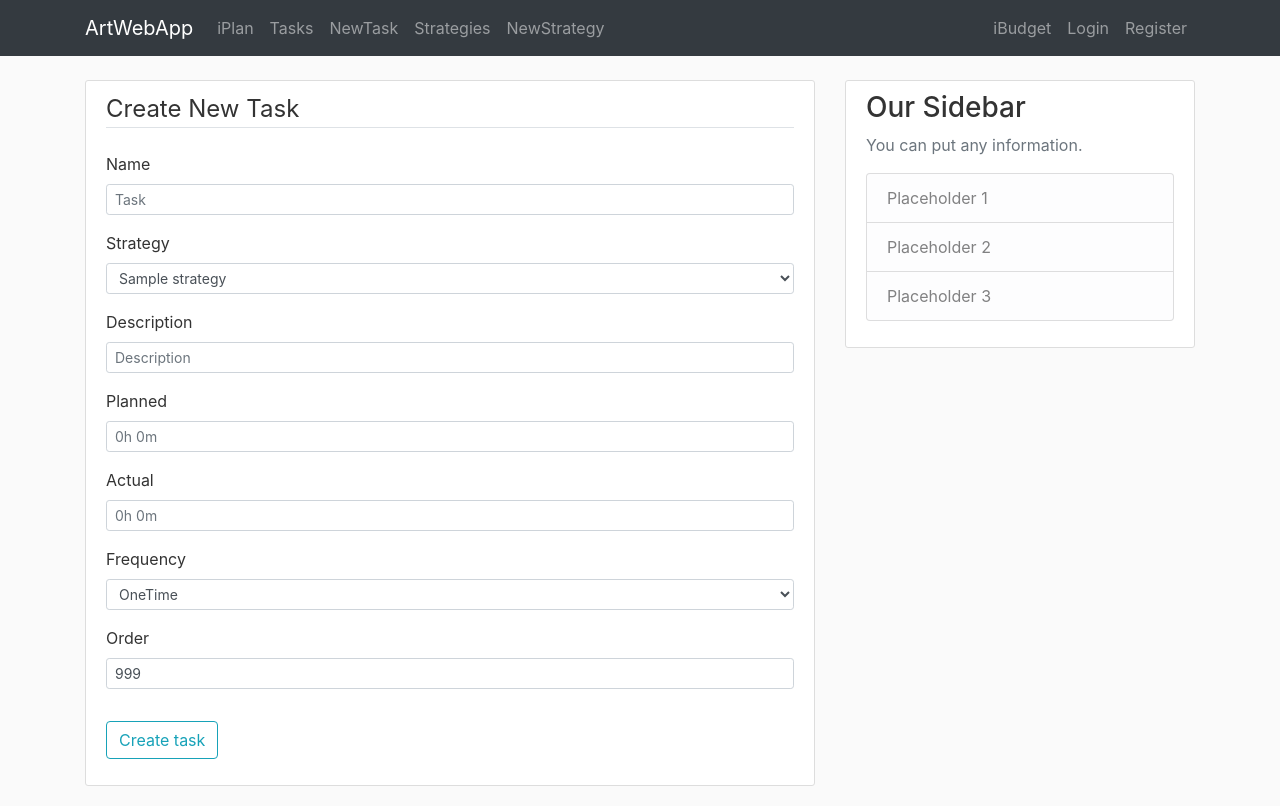
After one commit to ArturBlachnio/ArturWebApp, a Flask app: page /iplan/task/create in a window 1280 px wide. The commit adds this page. Run offline with Flask 2, Linux system fonts and the light colour scheme; tables that the repository leaves empty hold one stand-in row (values such as "Sample post"); some libraries are stand-ins or nearby versions.

Commit message:
clean and separated tasks and strategies

```diff
--- a/awa/iplan/forms.py
+++ b/awa/iplan/forms.py
@@ -4,20 +4,23 @@
 
 
 class TaskForm(FlaskForm):
-    title = StringField(label='Title', validators=[DataRequired(), Length(min=2, max=40)])
-    category = SelectField(label='Category', coerce=int)
-    description = StringField(label='Extra Description')
+    name = StringField(label='Name', validators=[DataRequired(), Length(min=2, max=40)])
+    strategy = SelectField(label='Strategy', coerce=int)  # Dynamically determined in route
+    desc = StringField(label='Description')
     plan = StringField(label='Planned')  # Is converted to Interval with duration_from_string
     actual = StringField(label='Actual')
     # Coerce=int is essential here if choices are (int, str)
-    frequency = SelectField(label='Frequency', coerce=int, choices=[(1, 'OneTime'), (2, 'Repeatable')])
+    frequency = SelectField(label='Frequency', coerce=int, choices=[(1, 'OneTime'), (2, 'Continues')])
+    order = IntegerField(label='Order')
     submit = SubmitField(label='Add Task')
 
     # todo: validation of plan and actual duration input - to be consistent with duration_from_string
 
 
-class TaskCategoryForm(FlaskForm):
-    name = StringField(label='Category Name', validators=[DataRequired(), Length(max=30)])
-    cat3 = StringField(label='Category 3-digit Symbol', validators=[DataRequired(), Length(max=30)])
-    color = StringField(label='Color', validators=[DataRequired(), Length(max=30)])
+class StrategyForm(FlaskForm):
+    name = StringField(label='Name', validators=[DataRequired(), Length(max=30)])
+    symbol = StringField(label='Symbol', validators=[Length(max=3)])
+    desc = StringField(label='Description')
+    color = StringField(label='Color Hex')
+    order = IntegerField(label='Order')
     submit = SubmitField(label='Submit')
--- a/awa/iplan/routes.py
+++ b/awa/iplan/routes.py
@@ -1,95 +1,152 @@
 from flask import Blueprint, render_template, flash, redirect, url_for, request
 from awa import db
-from awa.iplan.models import Task, TaskCategory
-from awa.iplan.forms import TaskForm, TaskCategoryForm
-from awa.iplan.utils import duration_from_string
+from awa.iplan.models import Strategy, Task
+from awa.iplan.forms import StrategyForm, TaskForm
+from awa.iplan.utils import duration_from_string, string_from_duration
 
 iplan = Blueprint(name='iplan', import_name=__name__)
 
 
 @iplan.route('/iplan', methods=['GET', 'POST'])
 def home():
-    formcat = TaskCategoryForm()
-    form = TaskForm()
+    tasks = Task.query.all()
+    strategies = Strategy.query.all()
+    return render_template('iplan/home.html', tasks=tasks, strategies=strategies)
 
-    form.category.choices = [(cat.id, cat.name) for cat in TaskCategory.query.all()]
 
-    if formcat.validate_on_submit():
-        flash('Task category added', 'info')
-        category = TaskCategory(name=formcat.name.data, cat3=formcat.cat3.data, color=formcat.color.data)
-        db.session.add(category)
-        db.session.commit()
-        return redirect(url_for('iplan.home'))
+@iplan.route('/iplan/task', methods=['GET', 'POST'])
+def task():
+    tasks = Task.query.all()
+    strategies = Strategy.query.all()
+    return render_template('iplan/task.html', tasks=tasks, strategies=strategies)
 
-    if form.validate_on_submit():
-        flash('Task added to Task-List', 'success')
-        task = Task(title=form.title.data, description=form.description.data,
-                    plan=duration_from_string(form.plan.data),
-                    actual=duration_from_string(form.actual.data),
-                    frequency=dict(form.frequency.choices).get(form.frequency.data),
-                    category_id=form.category.data)
+
+@iplan.route('/iplan/task/create', methods=['GET', 'POST'])
+def task_create():
+    form_task = TaskForm()
+    # Dynamic choices
+    form_task.strategy.choices = [(item.id, item.name) for item in Strategy.query.all()]
+
+    if form_task.validate_on_submit():
+        task = Task(name=form_task.name.data, desc=form_task.desc.data,
+                plan=duration_from_string(form_task.plan.data),
+                actual=duration_from_string(form_task.actual.data),
+                frequency=dict(form_task.frequency.choices).get(form_task.frequency.data),
+                id_strategy=form_task.strategy.data,
+                order=form_task.order.data)
         db.session.add(task)
         db.session.commit()
-        return redirect(url_for('iplan.home'))
-    tasks = Task.query.all()
-    categories = TaskCategory.query.all()
-    return render_template('iplan/home.html', tasks=tasks, form=form, categories=categories, formcat=formcat)
+        return redirect(url_for('iplan.task'))
+    elif request.method == 'GET':
+        form_task.order.data = 999
+        form_task.submit.label.text = 'Create task'
+    return render_template('iplan/task_edit.html', form_task=form_task, legend='Create New Task')
 
 
-@iplan.route('/iplan/tasks/<task_id>/delete', methods=['GET', 'POST'])
-def delete_task(task_id):
-    task = Task.query.get_or_404(task_id)
+@iplan.route('/iplan/task/update/<id_task>', methods=['GET', 'POST'])
+def task_update(id_task):
+    form_task = TaskForm()
+    # Dynamic choices
+    form_task.strategy.choices = [(item.id, item.name) for item in Strategy.query.all()]
+
+    task = Task.query.get_or_404(id_task)
+    if form_task.validate_on_submit():
+        task.name = form_task.name.data
+        task.id_strategy = form_task.strategy.data
+        task.desc = form_task.desc.data
+        task.plan = duration_from_string(form_task.plan.data)
+        task.actual = duration_from_string(form_task.actual.data)
+        task.frequency = dict(form_task.frequency.choices).get(form_task.frequency.data)
+        task.order = form_task.order.data
+        db.session.commit()
+        return redirect(url_for('iplan.task'))
+    elif request.method == 'GET':
+        form_task.name.data = task.name
+        form_task.strategy.data = task.id_strategy
+        form_task.desc.data = task.desc
+        form_task.plan.data = string_from_duration(task.plan)
+        form_task.actual.data = string_from_duration(task.actual)
+        form_task.frequency.data = task.frequency
+        form_task.order.data = task.order
+        form_task.submit.label.text = 'Update task'
+    return render_template('iplan/task_edit.html', form_task=form_task, legend='Update Task')
+
+
+@iplan.route('/iplan/task/delete/<id_task>', methods=['GET', 'POST'])
+def task_delete(id_task):
+    task = Task.query.get_or_404(id_task)
     db.session.delete(task)
     db.session.commit()
-    flash('Task was deleted', 'warning')
-    return redirect(url_for('iplan.home'))
+    flash('Task has been deleted', 'success')
+    return redirect(url_for('iplan.task'))
 
 
-@iplan.route('/iplan/categories', methods=['GET', 'POST'])
-def categories():
-    form = TaskCategoryForm()
-    if form.validate_on_submit():
-        task_category = TaskCategory(name = form.name.data, cat3 = form.cat3.data, color = form.color.data)
-        db.session.add(task_category)
-        db.session.commit()
-        flash('New category for tasks was created', 'success')
-        return redirect(url_for('iplan.categories'))
-    categories = TaskCategory.query.all()
+@iplan.route('/iplan/strategy', methods=['GET', 'POST'])
+def strategy():
+    strategies = Strategy.query.all()
     # todo - count using sql
-    count_tasks = {cat.id: len(Task.query.filter_by(category_id=cat.id).all()) for cat in categories}
-    return render_template('iplan/categories.html', form=form, categories=categories, count_tasks=count_tasks)
+    count_tasks = {item.id: len(Task.query.filter_by(id_strategy=item.id).all()) for item in strategies}
+    return render_template('iplan/strategy.html', strategies=strategies, legend='Create New Strategy',
+                           count_tasks=count_tasks)
 
 
-@iplan.route('/iplan/categories/update/<category_id>', methods=['GET', 'POST'])
-def category_update(category_id):
-    form = TaskCategoryForm()
-    task_category = TaskCategory.query.get_or_404(category_id)
-    print(task_category)
+@iplan.route('/iplan/strategy/create', methods=['GET', 'POST'])
+def strategy_create():
+    form = StrategyForm()
     if form.validate_on_submit():
-        task_category.name = form.name.data
-        task_category.cat3 = form.cat3.data
-        task_category.color = form.color.data
+        item_strategy = Strategy(name=form.name.data, symbol=form.symbol.data, desc=form.desc.data,
+                                 color=form.color.data, order=form.order.data)
+        db.session.add(item_strategy)
         db.session.commit()
-        flash('Category for tasks has been updated created', 'success')
-        return redirect(url_for('iplan.categories'))
+        flash('New strategy has been created.', 'success')
+        return redirect(url_for('iplan.strategy'))
     elif request.method == 'GET':
-        form.name.data = task_category.name
-        form.cat3.data = task_category.cat3
-        form.color.data = task_category.color
-    categories = TaskCategory.query.all()
+        form.order.data = 999
+        form.color.data = 'LightSteelBlue'
+    return render_template('iplan/strategy_edit.html', form=form, legend='Create New Strategy')
+
+
+@iplan.route('/iplan/strategy/update/<id_strategy>', methods=['GET', 'POST'])
+def strategy_update(id_strategy):
+    form = StrategyForm()
+    item_strategy = Strategy.query.get_or_404(id_strategy)
+    if form.validate_on_submit():
+        item_strategy.name = form.name.data
+        item_strategy.symbol = form.symbol.data
+        item_strategy.desc = form.desc.data
+        item_strategy.color = form.color.data
+        item_strategy.order = form.order.data
+        db.session.commit()
+        flash('Strategy has been updated.', 'success')
+        return redirect(url_for('iplan.strategy'))
+    elif request.method == 'GET':
+        form.name.data = item_strategy.name
+        form.symbol.data = item_strategy.symbol
+        form.desc.data = item_strategy.desc
+        form.color.data = item_strategy.color
+        form.order.data = item_strategy.order
+        form.submit.label.text = 'Update'
+    strategies = Strategy.query.all()
     # todo - count using sql
-    count_tasks = {cat.id: len(Task.query.filter_by(category_id=cat.id).all()) for cat in categories}
-    return render_template('iplan/categories_update.html', form=form, categories=categories, count_tasks=count_tasks)
+    count_tasks = {item.id: len(Task.query.filter_by(id_strategy=item.id).all()) for item in strategies}
+    return render_template('iplan/strategy_edit.html', form=form, strategies=strategies,
+                           legend='Update Strategy', count_tasks=count_tasks)
 
-@iplan.route('/iplan/categories/delete/<category_id>', methods=['GET', 'POST'])
-def category_delete(category_id):
-    task_category = TaskCategory.query.get_or_404(category_id)
-    tasks_for_category = Task.query.filter_by(category_id=category_id).all()
-    if tasks_for_category:
-        flash(f'There are still {len(tasks_for_category)} task(s) for this category. It can not be removed without'
+
+@iplan.route('/iplan/strategy/delete/<id_strategy>', methods=['GET', 'POST'])
+def strategy_delete(id_strategy):
+    item_strategy = Strategy.query.get_or_404(id_strategy)
+    tasks_for_strategy = Task.query.filter_by(id_strategy=id_strategy).all()
+    if tasks_for_strategy:
+        flash(f'There are still {len(tasks_for_strategy)} task(s) for this category. It can not be removed without'
               f' prior reassignment. There will be automatic solution built later. For now, do that manually.', 'danger')
     else:
-        db.session.delete(task_category)
+        db.session.delete(item_strategy)
         db.session.commit()
-        flash('Category was deleted', 'success')
-    return redirect(url_for('iplan.categories'))
+        flash('Strategy was deleted', 'success')
+    return redirect(url_for('iplan.strategy'))
+
+# todo - strategy: when tasks are there - add to route strategy_delete nr of task
+# todo - strategy: when tasks are there - add to route strategy_update nr of task
+# todo - strategy: when tasks are there - add to strategy.html on delete button nr tasks
+# todo - color picker with bootstrap and JS (it's available on net)
--- a/awa/iplan/sandbox.py
+++ /dev/null
@@ -1 +0,0 @@
-# testing of db
--- /dev/null
+++ b/awa/templates/iplan/task_edit.html
@@ -0,0 +1,89 @@
+{% extends "layout.html" %}
+{% block content %}
+     <div class="content-section">
+        <!-- action="" means that if we post the form (click submit) it will go to same route, will not move us fr new page -->
+         <form method="POST" action="">
+        {{ form_task.hidden_tag() }}
+            <fieldset class="form-group">
+                <legend class="border-bottom  mb-4">{{legend}}</legend>
+                <div class="form-group">
+                    {{ form_task.name.label(class="form-control-label") }}
+                    {% if form_task.name.errors %}
+                        {{ form_task.name(class="form-control form-control-sm is-invalid") }}
+                        <div class="invalid-feedback">
+                            {% for error in form_task.name.errors %}
+                                <span>{{ error }}</span>
+                            {% endfor %}
+                        </div>
+                    {% else %}
+                        {{ form_task.name(class="form-control form-control-sm", placeholder='Task') }}
+                    {% endif %}
+                </div>
+                <div class="form-group">
+                    {{ form_task.strategy.label(class="form-control-label") }}
+                    {{ form_task.strategy(class="form-control form-control-sm")}}
+                </div>
+                <div class="form-group">
+                    {{ form_task.desc.label(class="form-control-label") }}
+                    {% if form_task.desc.errors %}
+                        {{ form_task.desc(class="form-control form-control-sm is-invalid") }}
+                        <div class="invalid-feedback">
+                            {% for error in form_task.desc.errors %}
+                                <span>{{ error }}</span>
+                            {% endfor %}
+                        </div>
+                    {% else %}
+                        {{ form_task.desc(class="form-control form-control-sm", placeholder='Description') }}
+                    {% endif %}
+                </div>
+                <div class="form-group">
+                    {{ form_task.plan.label(class="form-control-label") }}
+                    {% if form_task.plan.errors %}
+                        {{ form_task.plan(class="form-control form-control-sm is-invalid") }}
+                        <div class="invalid-feedback">
+                            {% for error in form_task.plan.errors %}
+                                <span>{{ error }}</span>
+                            {% endfor %}
+                        </div>
+                    {% else %}
+                        {{ form_task.plan(class="form-control form-control-sm", placeholder='0h 0m')}}
+                    {% endif %}
+                </div>
+                <div class="form-group">
+                    {{ form_task.actual.label(class="form-control-label") }}
+                    {% if form_task.actual.errors %}
+                        {{ form_task.actual(class="form-control form-control-sm is-invalid") }}
+                        <div class="invalid-feedback">
+                            {% for error in form_task.actual.errors %}
+                                <span>{{ error }}</span>
+                            {% endfor %}
+                        </div>
+                    {% else %}
+                        {{ form_task.actual(class="form-control form-control-sm", placeholder='0h 0m')}}
+                    {% endif %}
+                </div>
+                <div class="form-group">
+                        {{ form_task.frequency.label(class="form-control-label") }}
+                        {{ form_task.frequency(class="form-control form-control-sm")}}
+                </div>
+                <div class="form-group">
+                    {{ form_task.order.label(class="form-control-label") }}
+                    {% if form_task.order.errors %}
+                        {{ form_task.order(class="form-control form-control-sm is-invalid") }}
+                        <div class="invalid-feedback">
+                            {% for error in form_task.order.errors %}
+                                <span>{{ error }}</span>
+                            {% endfor %}
+                        </div>
+                    {% else %}
+                        {{ form_task.order(class="form-control form-control-sm", placeholder='999')}}
+                    {% endif %}
+                </div>
+            </fieldset>
+            <!-- submit button-->
+            <div class="form-group">
+                {{ form_task.submit(class="btn btn-outline-info") }}
+            </div>
+        </form>
+    </div>
+{% endblock content %}
--- a/awa/templates/layout.html
+++ b/awa/templates/layout.html
@@ -36,7 +36,10 @@
                 <div class="collapse navbar-collapse" id="navbarSupportedContent">
                     <div class="navbar-nav mr-auto">
                         <a class="nav-item nav-link" href="{{ url_for('iplan.home') }}">iPlan</a>
-                        <a class="nav-item nav-link" href="{{ url_for('iplan.categories') }}">Categories</a>
+                        <a class="nav-item nav-link" href="{{ url_for('iplan.task') }}">Tasks</a>
+                        <a class="nav-item nav-link" href="{{ url_for('iplan.task_create') }}">NewTask</a>
+                        <a class="nav-item nav-link" href="{{ url_for('iplan.strategy') }}">Strategies</a>
+                        <a class="nav-item nav-link" href="{{ url_for('iplan.strategy_create') }}">NewStrategy</a>
                     </div>
                     <!-- Navigation bar Right Side -->
                     <div class="navbar-nav">
```
Also changed, not shown: awa/iplan/models.py (+29 -36 lines), awa/iplan/utils.py (+18 -0 lines), awa/templates/iplan/categories_update.html (deleted, +0 -81 lines), awa/templates/iplan/home.html (+1 -112 lines), awa/templates/iplan/strategy.html (added, +44 -0 lines), awa/templates/iplan/strategy_edit.html (renamed from awa/templates/iplan/categories.html, +34 -34 lines), awa/templates/iplan/task.html (added, +39 -0 lines), awa/site.db (deleted).
